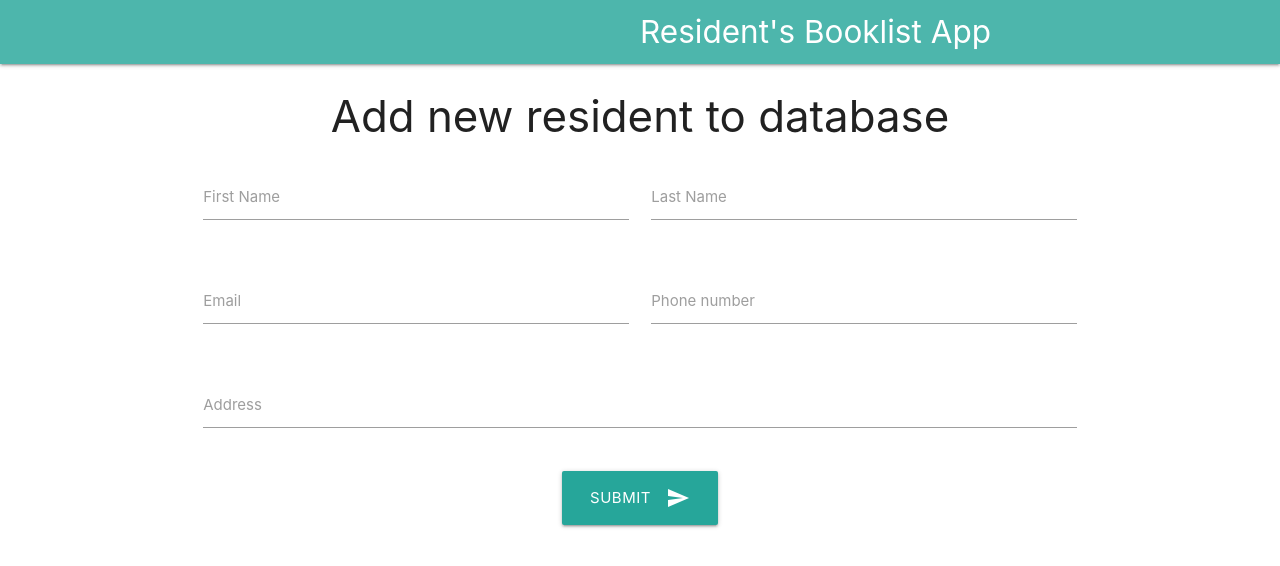
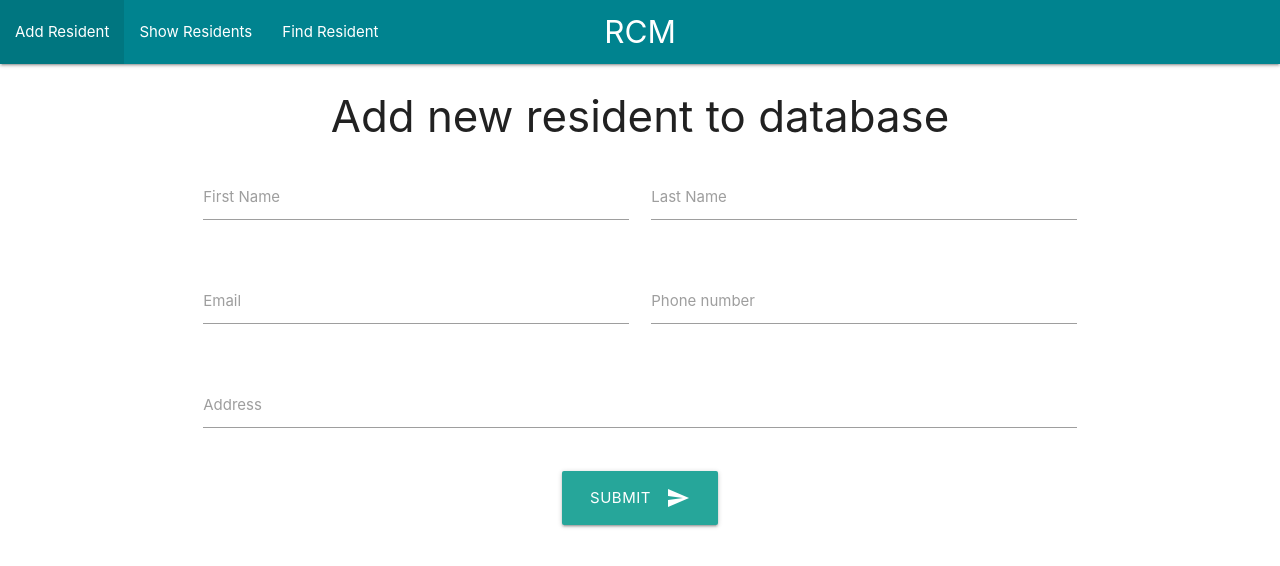
Before and after one commit to landoicco/rcm, a React (Create React App) app in the folder client/: page /add in a window 1280 px wide. Shown: the top 566 px of the page. Built offline with nearby package versions, Linux system fonts and the light colour scheme.

Commit message:
Navbar added  - Colors of buttons improved

```diff
--- a/client/src/App.js
+++ b/client/src/App.js
@@ -1,15 +1,10 @@
 import Landing from "./components/Landing";
+import Navbar from "./components/Navbar";
 
 function App() {
   return (
     <div className="container-fluid">
-      <nav>
-        <div className="nav-wrapper center teal lighten-2">
-          <a href="/" className="brand-logo">
-            Resident's Booklist App
-          </a>
-        </div>
-      </nav>
+      <Navbar />
       <div className="row">
         <Landing />
       </div>
--- a/client/src/components/AddResident.jsx
+++ b/client/src/components/AddResident.jsx
@@ -79,7 +79,7 @@ const AddResident = () => {
         </div>
         <div className="row center">
           <button
-            className="btn-large waves-effect waves-light"
+            className="btn-large waves-effect waves-light teal lighten-1"
             type="submit"
             name="action"
           >
--- /dev/null
+++ b/client/src/components/Navbar.jsx
@@ -0,0 +1,24 @@
+const Navbar = () => {
+  return (
+    <nav>
+      <div className="nav-wrapper cyan darken-3">
+        <a href="/" className="brand-logo center">
+          RCM
+        </a>
+        <ul className="left hide-on-med-and-down">
+          <li>
+            <a href="/add">Add Resident</a>
+          </li>
+          <li>
+            <a href="/residents">Show Residents</a>
+          </li>
+          <li>
+            <a href="/">Find Resident</a>
+          </li>
+        </ul>
+      </div>
+    </nav>
+  );
+};
+
+export default Navbar;
--- a/client/src/components/ResidentFinder.jsx
+++ b/client/src/components/ResidentFinder.jsx
@@ -9,7 +9,7 @@ const ResidentFinder = () => {
       <form onSubmit={(e) => doSearch(e)}>
         <input type="text" placeholder="Search by name or address" />
         <p></p>
-        <button className="btn" type="submit">
+        <button className="btn teal lighten-1" type="submit">
           Search
           <i className="material-icons right">search</i>
         </button>
--- a/client/src/components/SingleResident.jsx
+++ b/client/src/components/SingleResident.jsx
@@ -1,14 +1,14 @@
 const SingleResident = ({ item }) => {
   return (
     <div>
-      <div className="card blue-grey darken-1">
-        <div className="card-content white-text">
+      <div className="card teal lighten-4">
+        <div className="card-content">
           <span className="card-title">
             {item.firstName} {item.lastName}
           </span>
         </div>
         <div className="card-action">
-          <blockquote>{item.address}</blockquote>
+          <p>Address: {item.address}</p>
           <p>Phone number: {item.phoneNumber}</p>
           <p>Email: {item.email}</p>
         </div>
```
